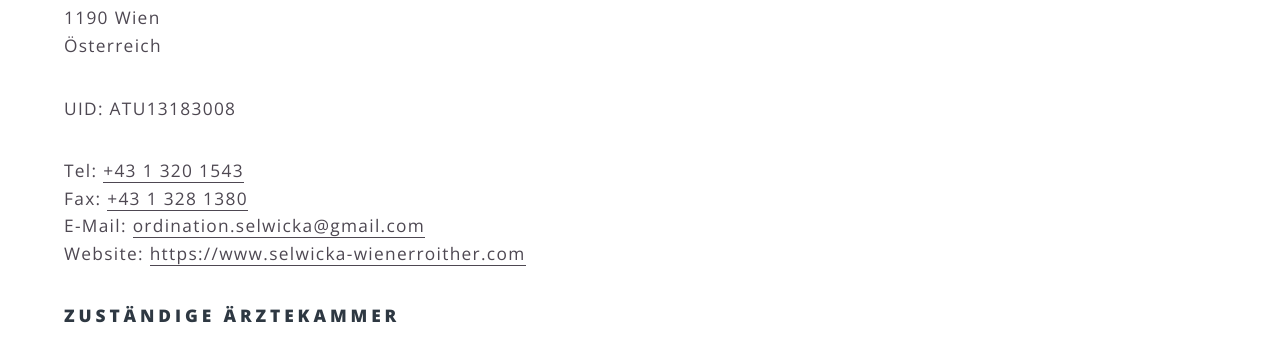
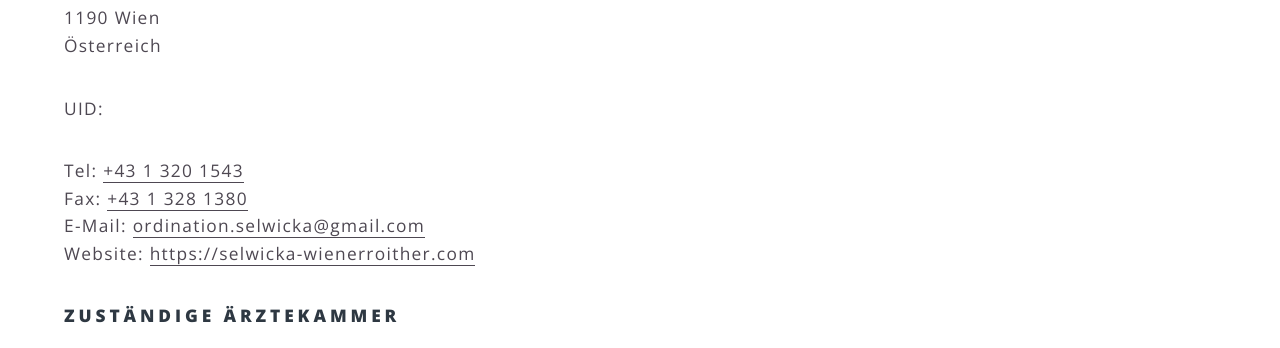
Before and after one commit to patrickfav/website-dr-sel, a Jekyll site: the page built from page_legal_notice.md, in a window 1280 px wide and 1400 px high, scrolled down 532 px. Shown: the part 158-506 px from the top of the window. Built offline with Jekyll 4.4.1, drawn with Linux system fonts in a browser that asks for light colours.

Commit message:
Update base url to www-less version

```diff
--- a/_config.yml
+++ b/_config.yml
@@ -3,7 +3,7 @@ title: Dr. Selwicka-Wienerroither
 description: Ärztin für Allgemeinmedizin
 email: ordination.selwicka@gmail.com
 baseurl: "" # the subpath of your site, e.g. /blog
-url: "https://www.selwicka-wienerroither.com" # the base hostname & protocol for your site
+url: "https://selwicka-wienerroither.com" # the base hostname & protocol for your site
 timezone: Europe/Vienna
 lang: de_AT
 lang_only: de
--- a/_data/global.yml
+++ b/_data/global.yml
@@ -11,6 +11,7 @@ contact:
   tel: +43 1 320 1543
   fax: +43 1 328 1380
   mob: +43 676 6279 745
+  uid: ATU13183008
 
 hours:
   day1:
--- a/page_legal_notice.md
+++ b/page_legal_notice.md
@@ -15,7 +15,7 @@ _{{ site.description }}_
 {{ site.data.global.contact.address.line2 }}\\
 {{ site.data.global.contact.address.line3 }}
 
-UID: ATU13183008
+UID: {{ site.data.global.contact.address.uid }}
 
 Tel:	{{ site.data.global.contact.tel | tel_link}}\\
 Fax:	{{ site.data.global.contact.fax | tel_link }}\\
```
